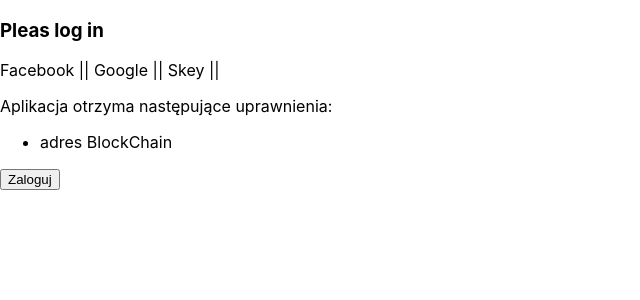
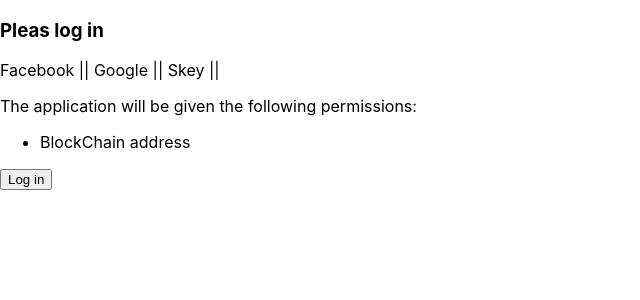
Before and after one commit to empedes/block-login, a React (Create React App) app: page / in a window 1280 px wide. Shown: the top 300 px of the page, without its empty margins (0-640 px from the left). Built offline with nearby package versions, Linux system fonts and the light colour scheme.

Commit message:
Tłumaczenie EN

```diff
--- a/src/Components/SkeyLogin.tsx
+++ b/src/Components/SkeyLogin.tsx
@@ -12,15 +12,15 @@
 const SkeyLogin = (props: ISkeyLoginProps): ReactElement => {
   return (
     <>
-      <p>Aplikacja otrzyma następujące uprawnienia:</p>
+      <p>The application will be given the following permissions:</p>
       <ul>
-        <li>adres BlockChain</li>
+        <li>BlockChain address</li>
       </ul>
       <TransactionButton
         key="Zaloguj"
         fun={() => authorize((Math.random() + 1).toString(36).substring(2), props.fun)}
         buttonActive={!props.user}
-        name="Zaloguj"
+        name="Log in"
       />
     </>
   )
```
